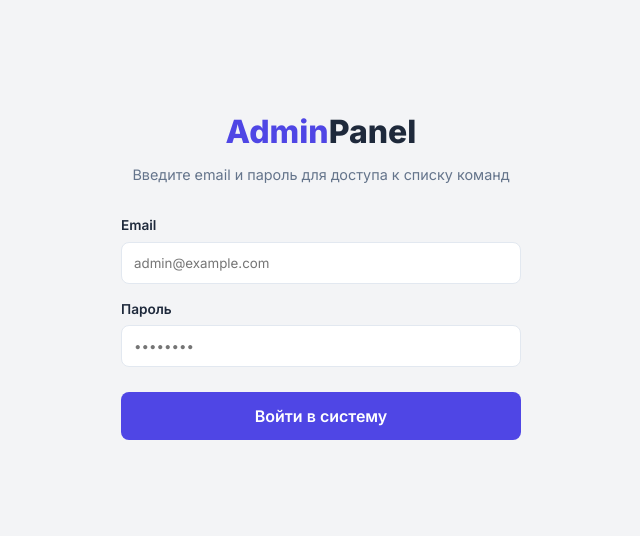
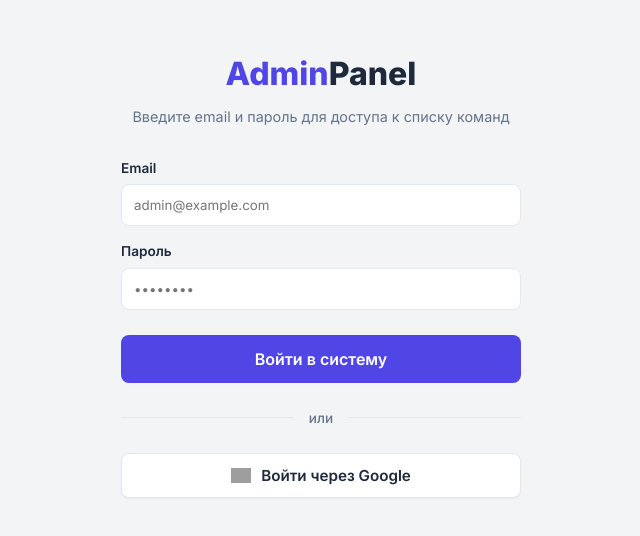
Before and after one commit to zhassurbektairov/lights-on-web, a plain HTML site: page index.html in a window 1280 px wide. Shown: the part 126-662 px from the top of the page, without its empty margins (319-959 px from the left). Drawn offline with nearby package versions, Linux system fonts and the light colour scheme; grey boxes are pictures that could not be loaded.

Commit message:
feat: google login added

```diff
--- a/index.html
+++ b/index.html
@@ -20,17 +20,29 @@
             <div style="text-align: left;">
                 <label style="font-size: 0.85rem; font-weight: 600; color: var(--text-main); margin-bottom: 6px; display: block;">Email</label>
                 <input type="email" id="emailAuth" placeholder="admin@example.com" required
-                       style="width: 100%; padding: 12px; border: 1px solid var(--border); border-radius: 8px; box-sizing: border-box; font-family: 'Inter', sans-serif;">
+                       style="width: 100%; padding: 12px; border: 1px solid var(--border); border-radius: 8px; box-sizing: border-box; font-family: 'Inter', sans-serif; outline: none;">
             </div>
             <div style="text-align: left;">
                 <label style="font-size: 0.85rem; font-weight: 600; color: var(--text-main); margin-bottom: 6px; display: block;">Пароль</label>
                 <input type="password" id="passwordAuth" placeholder="••••••••" required
-                       style="width: 100%; padding: 12px; border: 1px solid var(--border); border-radius: 8px; box-sizing: border-box; font-family: 'Inter', sans-serif;">
+                       style="width: 100%; padding: 12px; border: 1px solid var(--border); border-radius: 8px; box-sizing: border-box; font-family: 'Inter', sans-serif; outline: none;">
             </div>
-            <button type="submit" class="btn-primary" style="padding: 14px; font-size: 1rem; border-radius: 8px; font-weight: 600; margin-top: 10px;">
+            <button type="submit" class="btn-primary" style="padding: 14px; font-size: 1rem; border-radius: 8px; font-weight: 600; margin-top: 10px; cursor: pointer;">
                 Войти в систему
             </button>
         </form>
+
+        <div style="display: flex; align-items: center; margin: 25px 0;">
+            <div style="flex: 1; height: 1px; background-color: var(--border);"></div>
+            <span style="padding: 0 15px; color: var(--text-muted); font-size: 0.85rem; font-weight: 500;">или</span>
+            <div style="flex: 1; height: 1px; background-color: var(--border);"></div>
+        </div>
+
+        <button onclick="loginWithGoogle()" type="button"
+                style="display: flex; align-items: center; justify-content: center; gap: 10px; width: 100%; padding: 12px; background: white; border: 1px solid var(--border); border-radius: 8px; cursor: pointer; font-weight: 600; font-size: 0.95rem; color: var(--text-main); font-family: 'Inter', sans-serif; transition: all 0.2s ease; box-shadow: 0 1px 2px rgba(0,0,0,0.05);">
+            <img src="https://www.svgrepo.com/show/475656/google-color.svg" width="20" alt="Google">
+            Войти через Google
+        </button>
     </div>
 
     <script src="script.js"></script>
--- a/script.js
+++ b/script.js
@@ -53,6 +53,17 @@ if (loginForm) {
             window.location.href = 'admin.html';
         }
     });
+}
+
+async function loginWithGoogle() {
+    const { data, error } = await db.auth.signInWithOAuth({
+        provider: 'google',
+    });
+
+    if (error) {
+        console.error("Ошибка входа:", error.message);
+        alert("Не удалось войти через Google");
+    }
 }
 
 window.logout = async function() {
```
